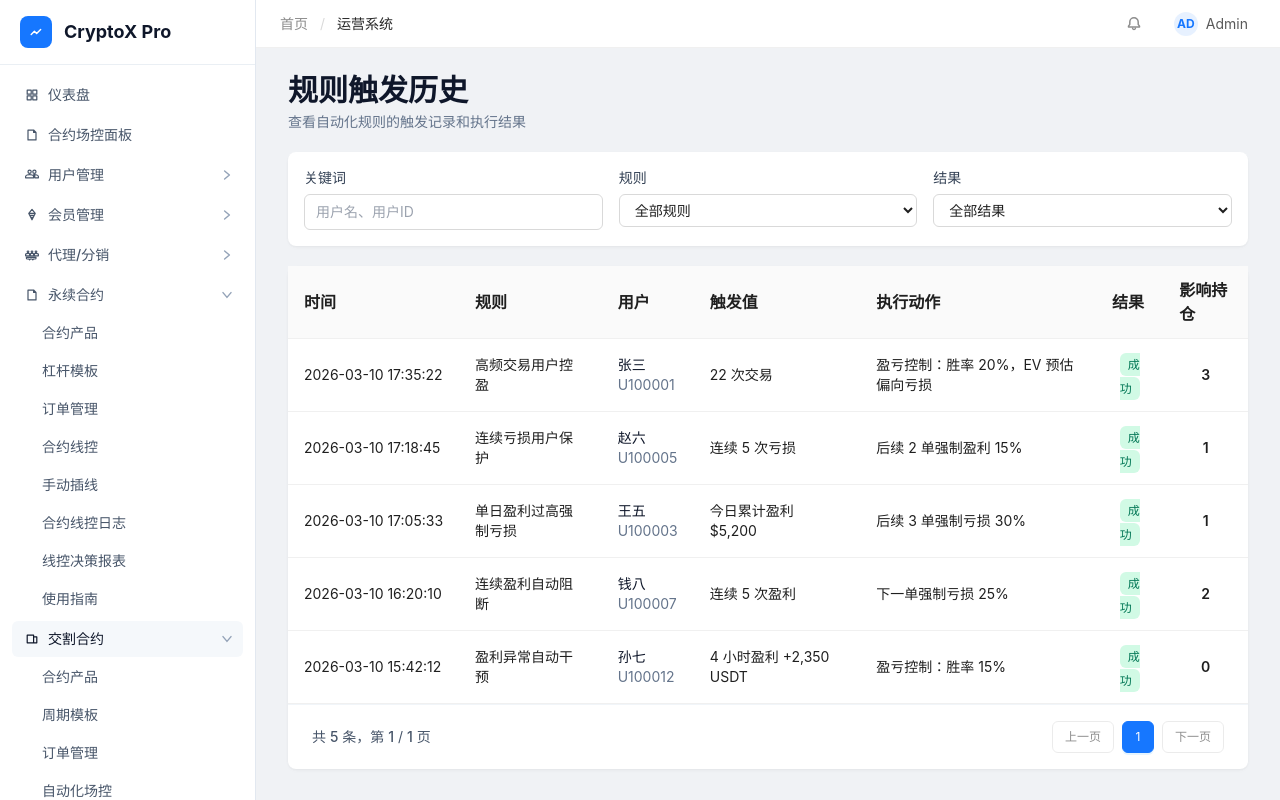
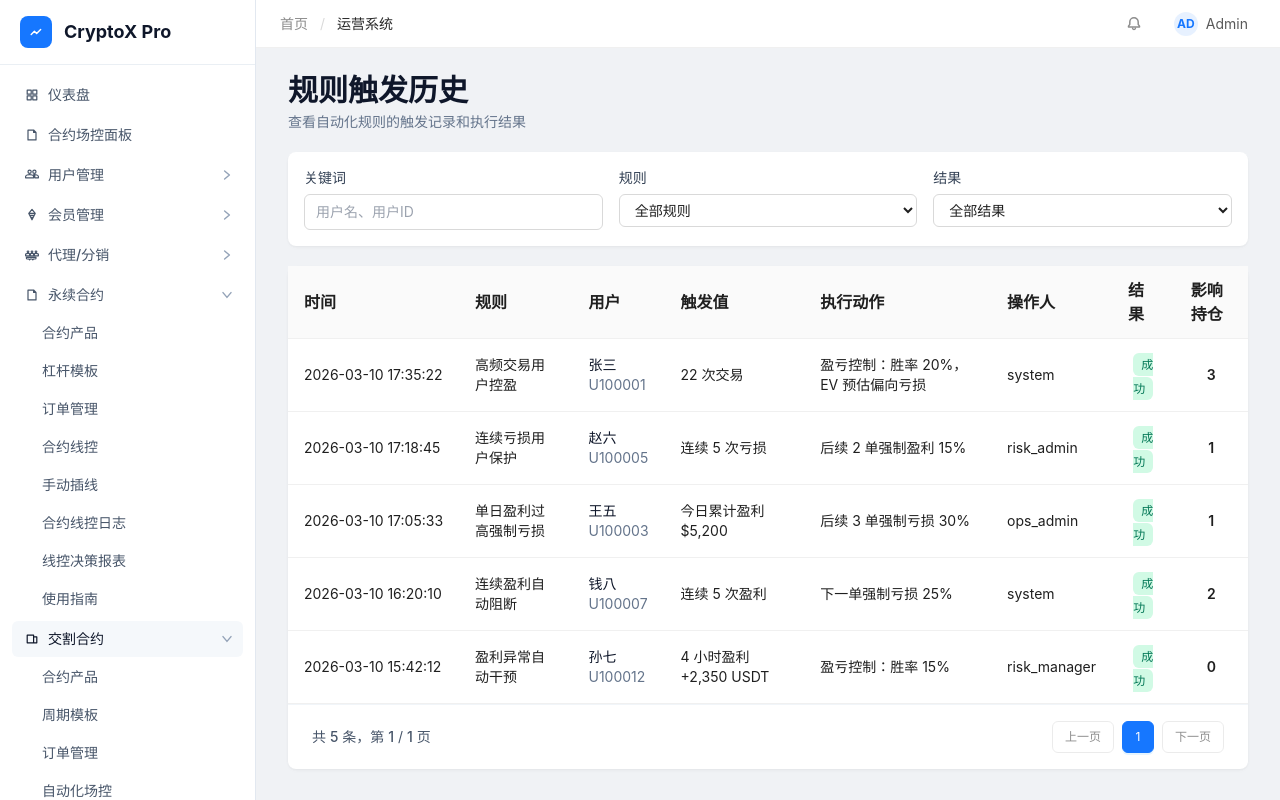
Before and after one commit to gloopai/fex-admin, a Vue app: page /delivery/rule-history in a window 1280 px wide. Built offline with nearby package versions, Linux system fonts and the light colour scheme.

Commit message:
feat:udpate

```diff
--- a/src/mock/deliveryControl.js
+++ b/src/mock/deliveryControl.js
@@ -198,6 +198,7 @@ const ruleHitHistory = [
     triggerTime: '2026-03-10 17:35:22',
     triggerValue: '22 次交易',
     action: '盈亏控制：胜率 20%，EV 预估偏向亏损',
+    operator: 'system',
     result: 'success',
     affectedPositions: 3
   },
@@ -210,6 +211,7 @@ const ruleHitHistory = [
     triggerTime: '2026-03-10 17:18:45',
     triggerValue: '连续 5 次亏损',
     action: '后续 2 单强制盈利 15%',
+    operator: 'risk_admin',
     result: 'success',
     affectedPositions: 1
   },
@@ -222,6 +224,7 @@ const ruleHitHistory = [
     triggerTime: '2026-03-10 17:05:33',
     triggerValue: '今日累计盈利 $5,200',
     action: '后续 3 单强制亏损 30%',
+    operator: 'ops_admin',
     result: 'success',
     affectedPositions: 1
   },
@@ -234,6 +237,7 @@ const ruleHitHistory = [
     triggerTime: '2026-03-10 16:20:10',
     triggerValue: '连续 5 次盈利',
     action: '下一单强制亏损 25%',
+    operator: 'system',
     result: 'success',
     affectedPositions: 2
   },
@@ -246,6 +250,7 @@ const ruleHitHistory = [
     triggerTime: '2026-03-10 15:42:12',
     triggerValue: '4 小时盈利 +2,350 USDT',
     action: '盈亏控制：胜率 15%',
+    operator: 'risk_manager',
     result: 'success',
     affectedPositions: 0
   }
--- a/src/pages/delivery/DeliveryRuleHistoryPage.vue
+++ b/src/pages/delivery/DeliveryRuleHistoryPage.vue
@@ -84,6 +84,7 @@ const nextPage = () => {
               <th>用户</th>
               <th>触发值</th>
               <th>执行动作</th>
+              <th>操作人</th>
               <th class="text-center">结果</th>
               <th class="text-center">影响持仓</th>
             </tr>
@@ -98,6 +99,7 @@ const nextPage = () => {
               </td>
               <td class="text-sm text-slate-600">{{ hit.triggerValue }}</td>
               <td class="text-sm text-slate-600">{{ hit.action }}</td>
+              <td class="text-sm text-slate-600">{{ hit.operator }}</td>
               <td class="text-center">
                 <span
                   class="rounded-md px-2 py-1 text-xs font-medium"
@@ -111,7 +113,7 @@ const nextPage = () => {
               </td>
             </tr>
             <tr v-if="paginatedHistory.length === 0">
-              <td colspan="7" class="text-center text-sm text-slate-500 py-10">
+              <td colspan="8" class="text-center text-sm text-slate-500 py-10">
                 暂无符合条件的数据
               </td>
             </tr>
```
Also changed, not shown: 1 other file (tests, documents, lock files or other folders).
